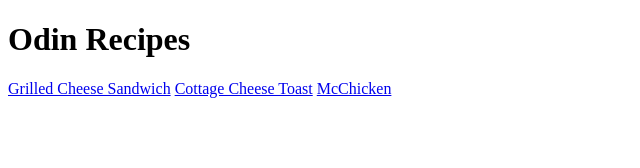
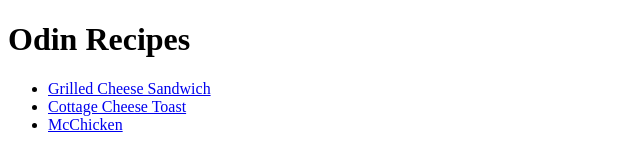
Before and after one commit to Mar7ini/odin-recipes, a plain HTML site: page index.html in a window 1280 px wide. Shown: the whole page, without its empty margins (0-640 px from the left). Drawn offline with Linux system fonts and the light colour scheme.

Commit message:
Added links to a list
Added links to recipes to an unordered list to make it look better

```diff
--- a/index.html
+++ b/index.html
@@ -6,8 +6,10 @@
 </head>
 <body>
     <h1>Odin Recipes</h1>
-    <a href="recipes/grilled-cheese.html">Grilled Cheese Sandwich</a>
-    <a href="recipes/cottage-cheese-toast.html">Cottage Cheese Toast</a>
-    <a href="recipes/mcchicken.html">McChicken</a>
+        <ul>
+            <li><a href="recipes/grilled-cheese.html">Grilled Cheese Sandwich</a></li>
+            <li><a href="recipes/cottage-cheese-toast.html">Cottage Cheese Toast</a></li>
+            <li><a href="recipes/mcchicken.html">McChicken</a></li>
+        </ul>
 </body>
 </html>
```
